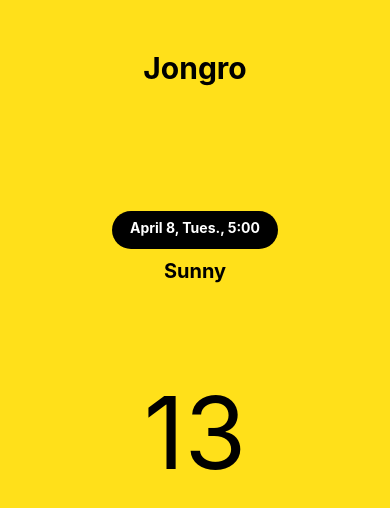
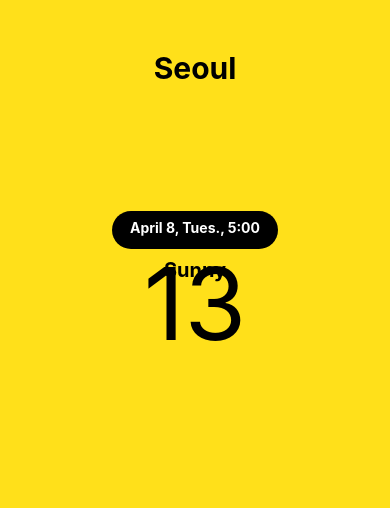
Before and after one commit to minju05/RN_weather_app, a React Native app: screen / in a window 390 px wide. Shown: the top 508 px of the page. Built offline with nearby package versions, Linux system fonts and the light colour scheme.

Commit message:
14_15_ScrollView_Dimensions

```diff
--- a/App.js
+++ b/App.js
@@ -1,23 +1,67 @@
 import { StatusBar } from 'expo-status-bar';
 import React, {useState} from 'react';
-import { StyleSheet, Text, View, Button } from 'react-native';
+import { StyleSheet, Text, View, Button, ScrollView, Dimensions } from 'react-native';
 
+// const windowWidth = Dimensions.get('window').width;
+//const windowHeight = Dimensions.get('window').height;
+const {width: SCREEN_WIDTH} = Dimensions.get('window');
+const {height: SCREEN_HEIGHT} = Dimensions.get('window');
+console.log(SCREEN_WIDTH, SCREEN_HEIGHT);
 
 export default function App() {
     return (
         <View style={styles.container}>
             <View style={styles.cityCon}>
-                <Text style={styles.city}>Jongro</Text>
+                <Text style={styles.city}>Seoul</Text>
             </View>
+            <View style={styles.regDateCon}>
+                <Text style={styles.regDate}>April 8, Tues., 5:00</Text>
+            </View>
+            <ScrollView pagingEnabled
+                        horizontal={true}
+                        showsHorizontalScrollIndicator={false} // 숨김
+                        contentContainerStyle={styles.weathers}>
                 <View style={styles.weatherCon}>
                     <View style={styles.day}>
-                    <Text style={styles.regDate}>April 8, Tues., 5:00</Text>
                         <Text style={styles.desc}>Sunny</Text>
                     </View>
                     <View style={styles.tempCon}>
                         <Text style={styles.temp}>13</Text>
                     </View>
                 </View>
+                <View style={styles.weatherCon}>
+                    <View style={styles.day}>
+                        <Text style={styles.desc}>Sunny</Text>
+                    </View>
+                    <View style={styles.tempCon}>
+                        <Text style={styles.temp}>13</Text>
+                    </View>
+                </View>
+                <View style={styles.weatherCon}>
+                    <View style={styles.day}>
+                        <Text style={styles.desc}>Sunny</Text>
+                    </View>
+                    <View style={styles.tempCon}>
+                        <Text style={styles.temp}>13</Text>
+                    </View>
+                </View>
+                <View style={styles.weatherCon}>
+                    <View style={styles.day}>
+                        <Text style={styles.desc}>Sunny</Text>
+                    </View>
+                    <View style={styles.tempCon}>
+                        <Text style={styles.temp}>13</Text>
+                    </View>
+                </View>
+                <View style={styles.weatherCon}>
+                    <View style={styles.day}>
+                        <Text style={styles.desc}>Sunny</Text>
+                    </View>
+                    <View style={styles.tempCon}>
+                        <Text style={styles.temp}>13</Text>
+                    </View>
+                </View>
+            </ScrollView>
             <StatusBar style="auto" />
         </View>
     )
@@ -29,10 +73,18 @@
         backgroundColor: '#ffe01a',
     },
     cityCon: {
-        flex: 1,
+        //flex: 1,
+        height: SCREEN_HEIGHT * 0.25,
+    },
+    regDateCon: {
+        alignItems: 'center',
+    },
+    weathers: {
+        //backgroundColor: 'pink',
     },
     weatherCon: {
-        flex: 3,
+        //flex: 3,
+        width: SCREEN_WIDTH,
     },
     day: {
         flex: 0.2,
```
Lines whose indentation alone changed are shown as unchanged.
